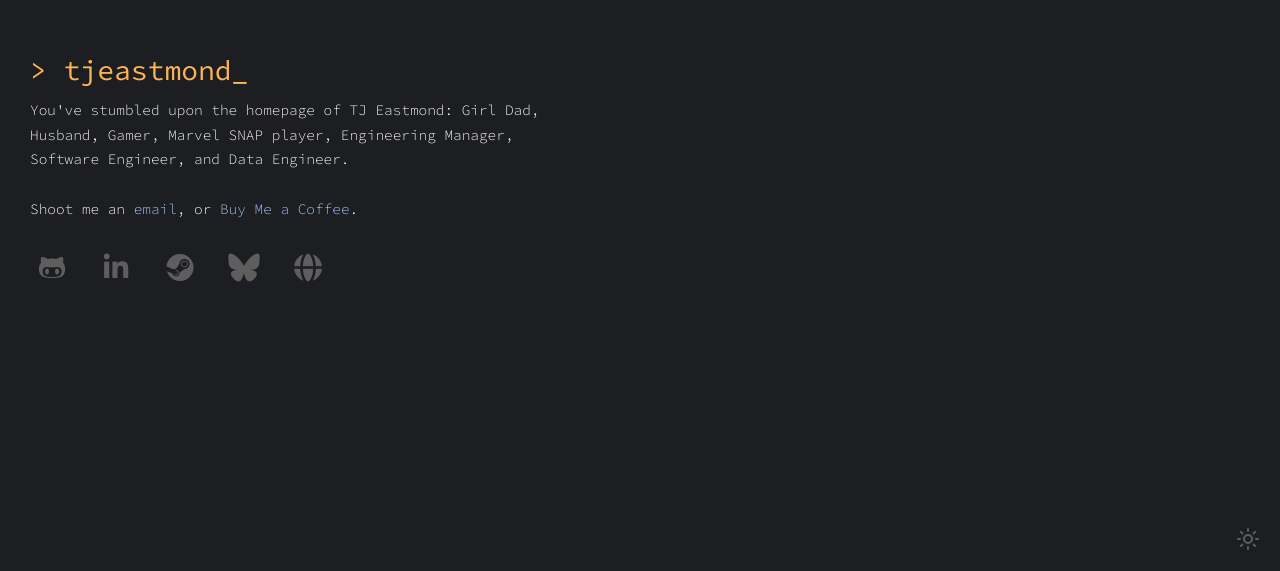
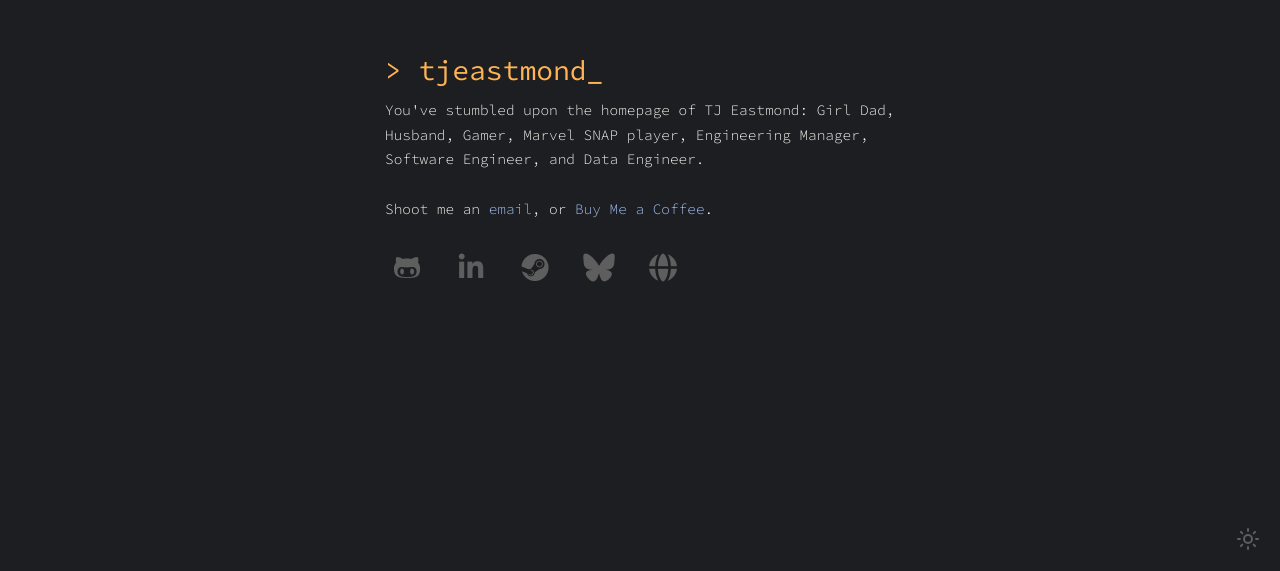
Before and after one commit to tjeastmond/tjeastmond.com, a React (Vite) app: page / in a window 1280 px wide. Shown: the part 229-800 px from the top of the page. Built offline with nearby package versions, Linux system fonts and the light colour scheme.

Commit message:
fix: display:contents on #root and .container so body grid centers main-content

```diff
--- a/src/css/global.css
+++ b/src/css/global.css
@@ -56,9 +56,9 @@ body {
   padding-bottom: env(safe-area-inset-bottom, 0);
 }
 
+#root,
 .container {
-  width: 100%;
-  padding: 10px;
+  display: contents;
 }
 
 .main-content {
```
